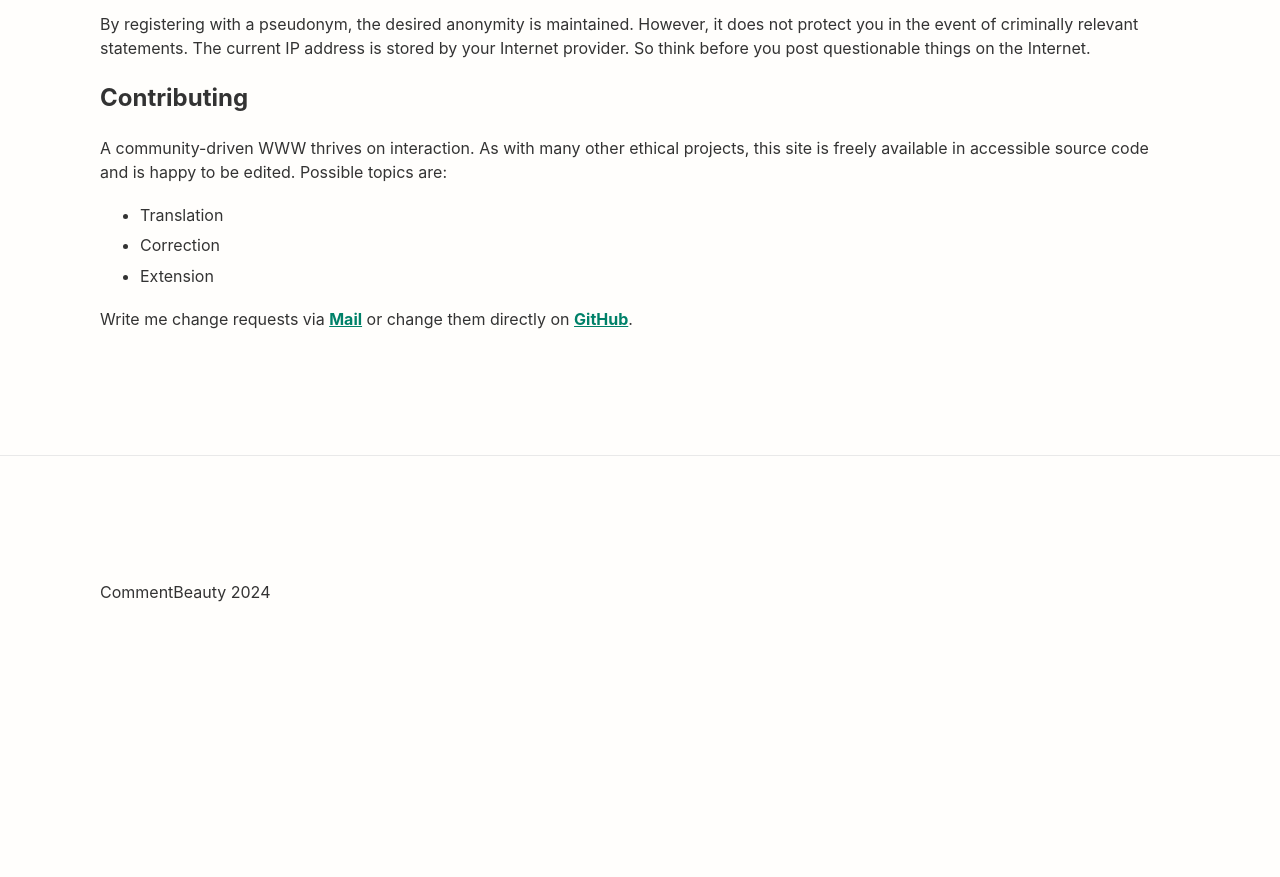
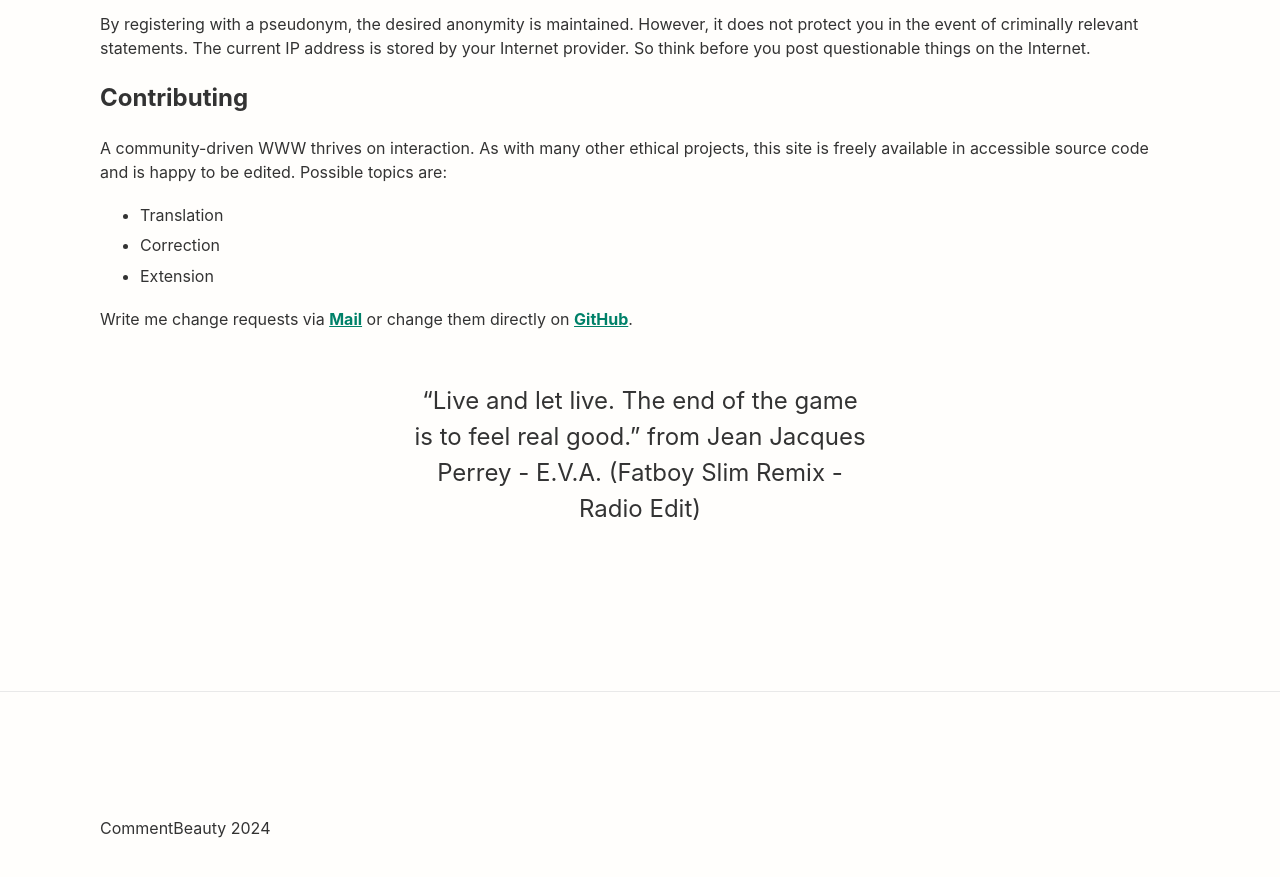
Before and after one commit to midzer/commentbeauty, a Jekyll site: the page built from index.md, in a window 1280 px wide and 900 px high, scrolled down 1556 px. Shown: the top 877 px of the window. Built offline with Jekyll 4.4.1, drawn with Linux system fonts in a browser that asks for light colours; before the commit the page ends 2220 px from its top, so only the background shows below that.

Commit message:
add quote

```diff
--- a/index.md
+++ b/index.md
@@ -49,3 +49,5 @@ A community-driven WWW thrives on interaction. As with many other ethical projec
 * Extension
 
 Write me change requests via [Mail](https://midzer.de/contact) or change them directly on [GitHub](https://github.com/midzer/commentbeauty/edit/master/{{ page.path }}).
+
+> "Live and let live. The end of the game is to feel real good." from Jean Jacques Perrey - E.V.A. (Fatboy Slim Remix - Radio Edit)
```
Also changed, not shown: de/index.md (+2 -0 lines).
